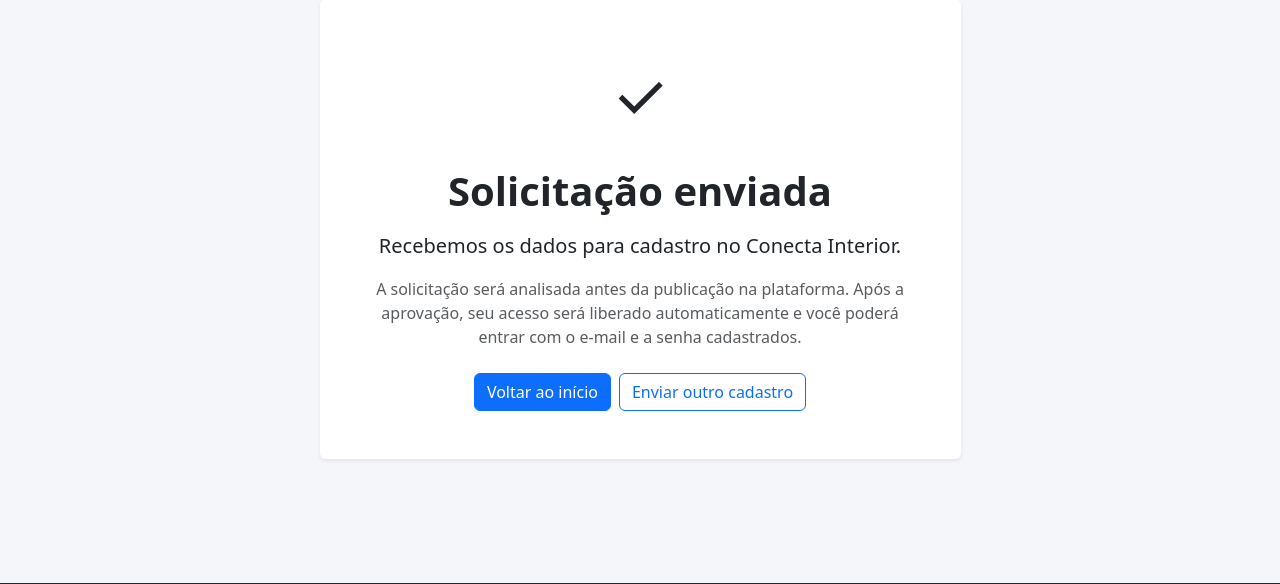
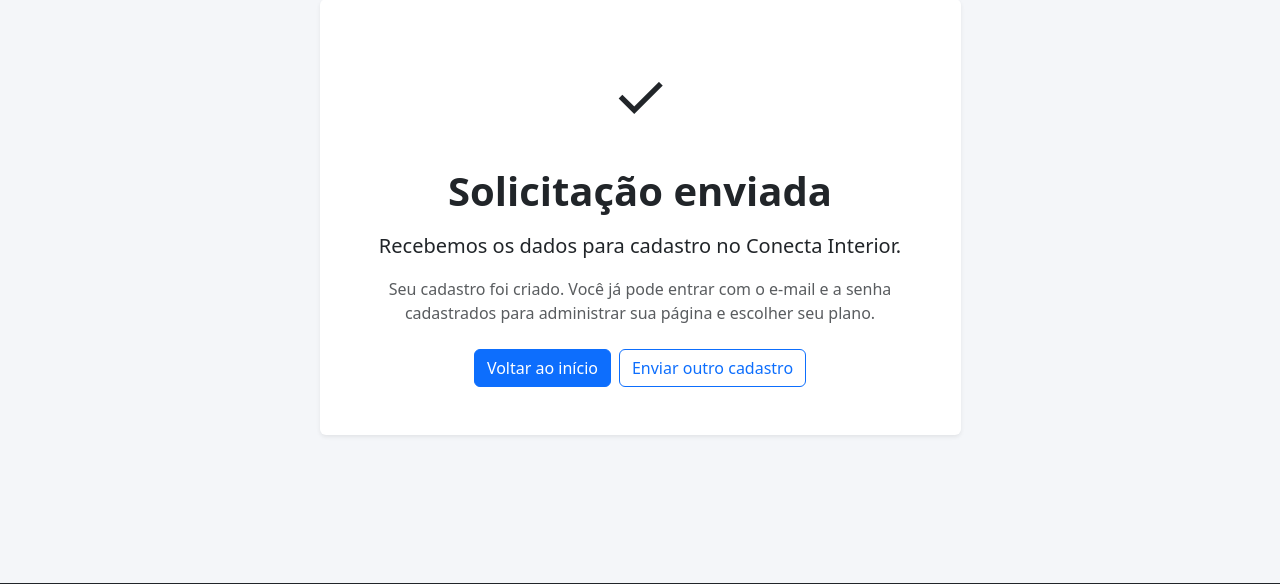
Before and after one commit to spab1967/conecta-interior-enterprise, a Django app: page /cadastros/sucesso/ in a window 1280 px wide. Shown: the part 97-681 px from the top of the page. Run offline with Django 5.2, Linux system fonts and the light colour scheme.

Commit message:
Implementa autoatendimento em templates/cadastros/sucesso.html

```diff
--- a/templates/cadastros/sucesso.html
+++ b/templates/cadastros/sucesso.html
@@ -32,11 +32,9 @@ Solicitação enviada | Conecta Interior
                 </p>
 
                 <p class="text-muted">
-                    A solicitação será analisada antes da
-                    publicação na plataforma. Após a aprovação,
-                    seu acesso será liberado automaticamente e
-                    você poderá entrar com o e-mail e a senha
-                    cadastrados.
+                    Seu cadastro foi criado. Você já pode entrar
+                    com o e-mail e a senha cadastrados para
+                    administrar sua página e escolher seu plano.
                 </p>
 
 
```
